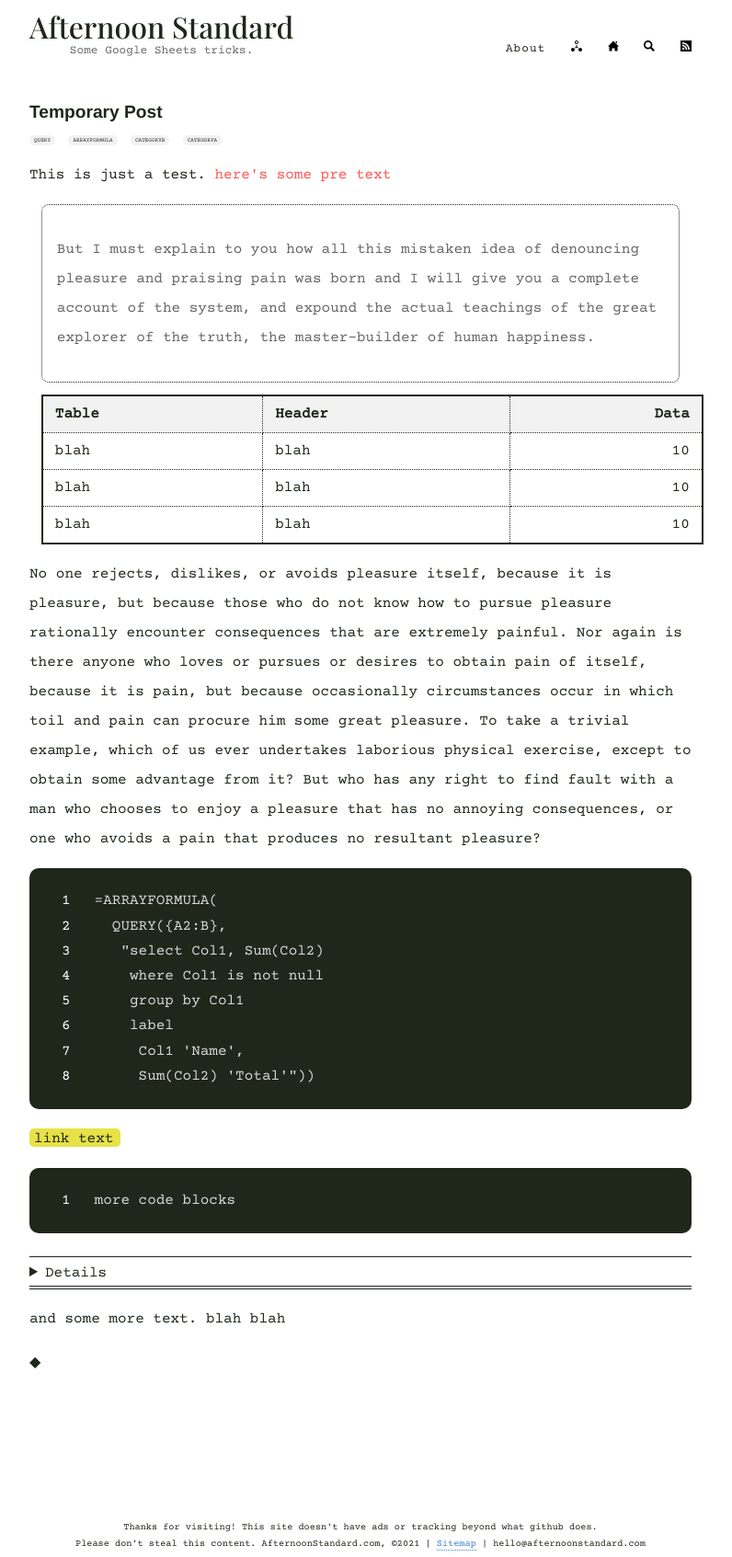
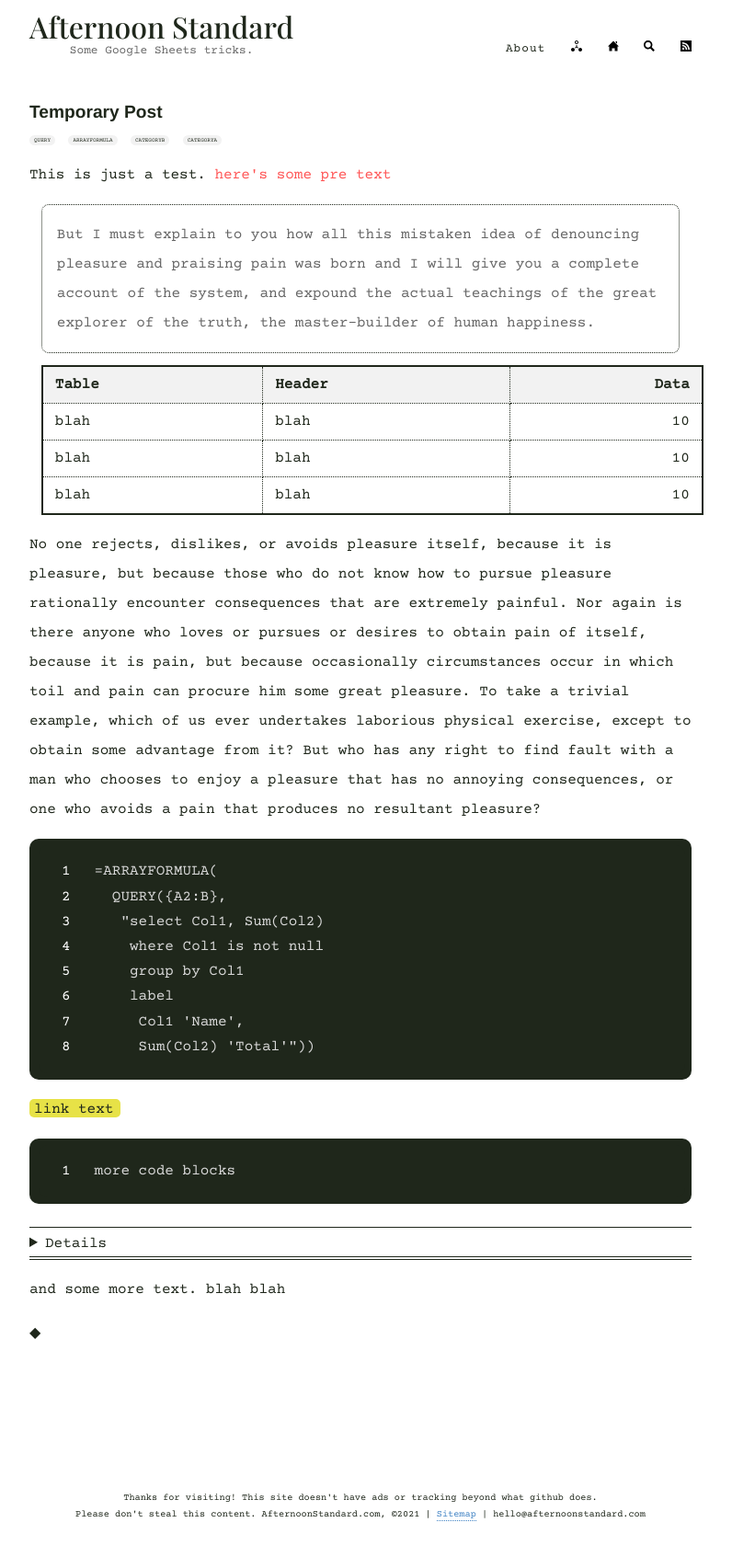
Before and after one commit to boringparty/hello-party.github.io, a Jekyll site: the page built from _posts/2021-02-04-hello.md, in a window 1280 px wide. Shown: the whole page at 92% size, without its empty margins (248-1044 px from the left). Built offline with Jekyll 4.4.1, drawn with Linux system fonts in a browser that asks for light colours; after the commit the page ends 1661 px from its top, so only the background shows below that.

Commit message:
Update style.scss

```diff
--- a/assets/style.scss
+++ b/assets/style.scss
@@ -148,7 +148,7 @@ div#subtitle {
 
 p {
     line-height: 24pt;
-    margin: 1em 0em 1em 0em;
+    margin: 1em 0em;
 }
 
 details {
@@ -533,7 +533,7 @@ nav {
   blockquote {
     margin: 0.8em;
     /*border-left: 2px solid $gray;*/
-    padding: 1em;
+    padding: 0em 1em;
     color: $gray;
     background-color: $white;
     border-radius: 8px;
```
